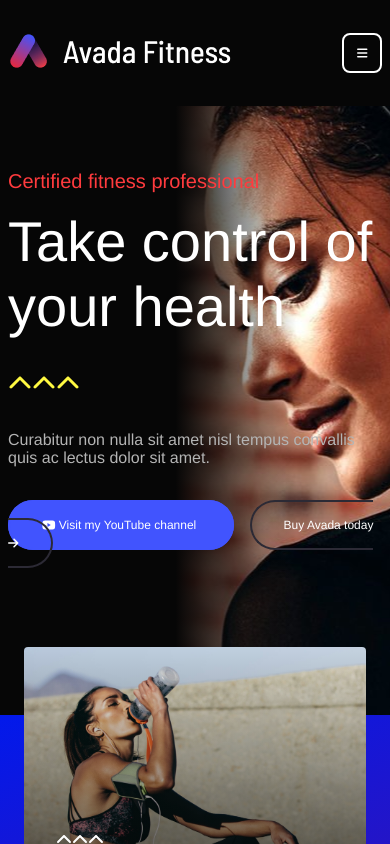
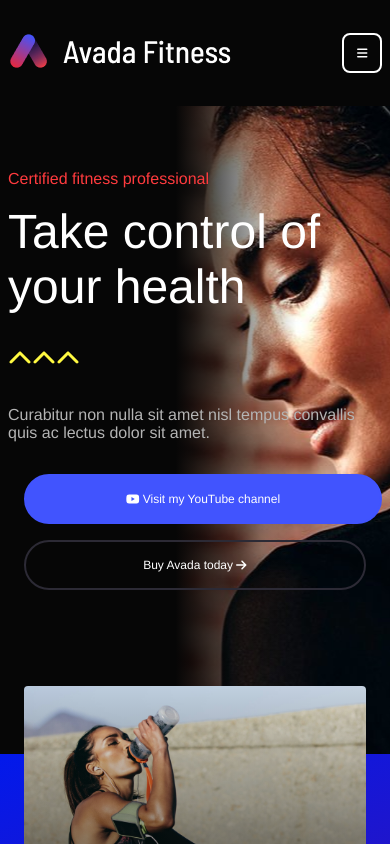
Before and after one commit to MirkOrlando/proj-html-vuejs, a Vue app: page / in a window 390 px wide. Shown: the top 844 px of the page. Built offline with nearby package versions, Linux system fonts and the light colour scheme.

Commit message:
start responsive media query xs

```diff
--- a/src/components/SiteMainComponent.vue
+++ b/src/components/SiteMainComponent.vue
@@ -853,6 +853,11 @@ export default {
       margin-top: 110rem;
     }
   }
+  .videos {
+    .wrapper {
+      padding: 4rem 1rem;
+    }
+  }
 }
 
 @media screen and (max-width: 500px) {
@@ -879,4 +884,51 @@ export default {
     }
   }
 }
+
+@media screen and (max-width: 430px) {
+  .jumbotron {
+    .take-control {
+      h5 {
+        font-size: 1rem;
+      }
+      h1 {
+        font-size: 3rem;
+      }
+      .btn-actions {
+        padding: unset;
+        .btn:first-child {
+          margin-right: unset;
+        }
+        .btn {
+          display: block;
+          text-align: center;
+          margin: 1rem;
+        }
+      }
+    }
+  }
+  .mailing-list {
+    h5 {
+      font-size: 1rem;
+    }
+    h2 {
+      color: $lightestColor;
+      font-size: 2.5rem;
+      font-weight: 400;
+      margin: 1rem 0;
+    }
+    .action {
+      margin: 0;
+      input,
+      .btn {
+        display: block;
+        width: 100%;
+        margin: 1rem 0;
+      }
+    }
+    .text {
+      color: $jumbo;
+    }
+  }
+}
 </style>
```
